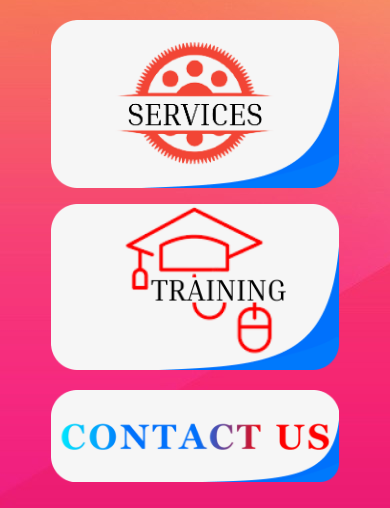
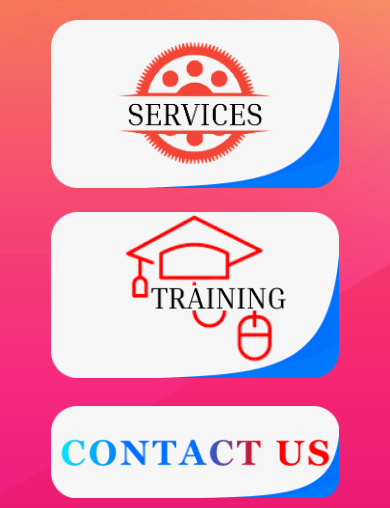
Before and after one commit to Soumya1743/AbhyaasIndia_new, a plain HTML site: page index.html in a window 390 px wide. Shown: the part 150-658 px from the top of the page. Drawn offline with Linux system fonts and the light colour scheme.

Commit message:
changed on Nov23

```diff
--- a/style_sheets/styles.css
+++ b/style_sheets/styles.css
@@ -54,8 +54,11 @@ body{
         row-gap: 2rem;
     }
     #row2{
-        row-gap: 1rem;
-        column-gap: 1rem;
+        row-gap: 1.5rem;
+        column-gap: 1.5rem;
+    }
+    #icon1, #icon2, #icon3, #icon4{
+        width: 2.7rem;
     }
 }
 
```
